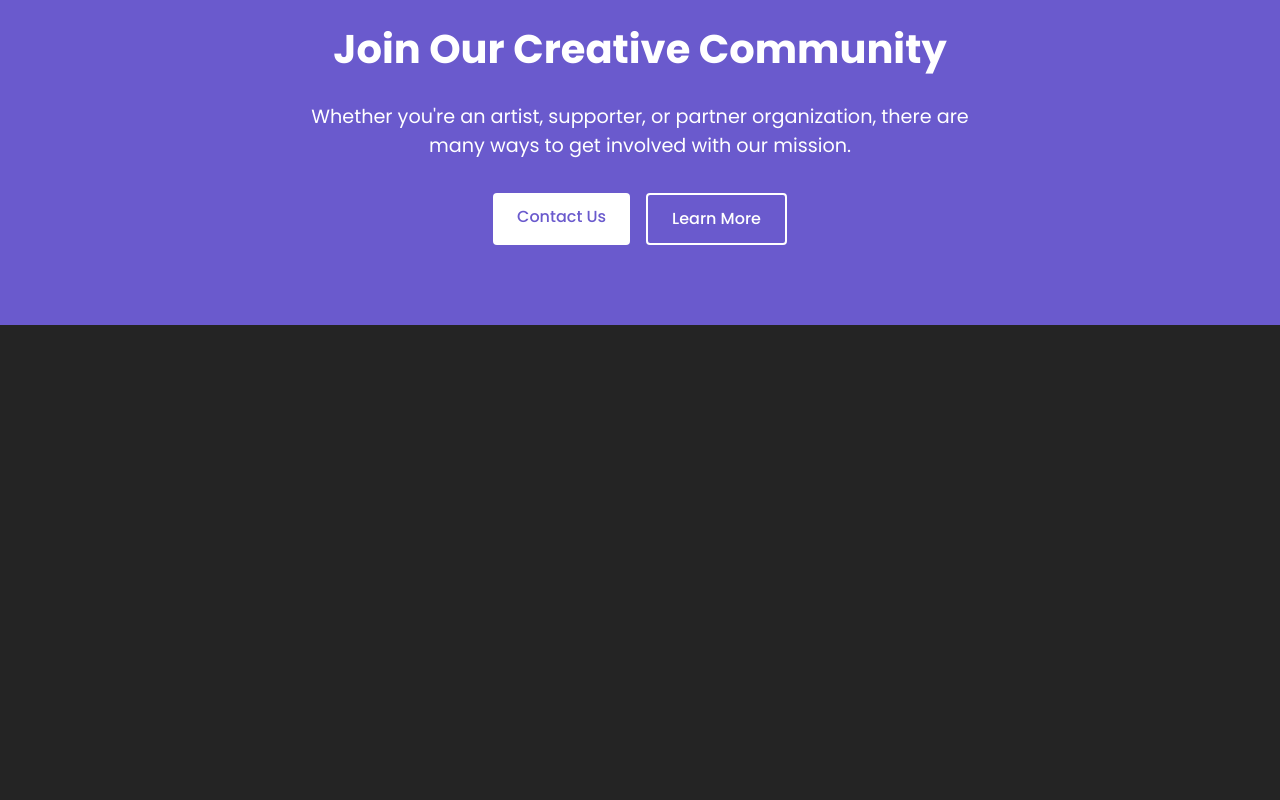
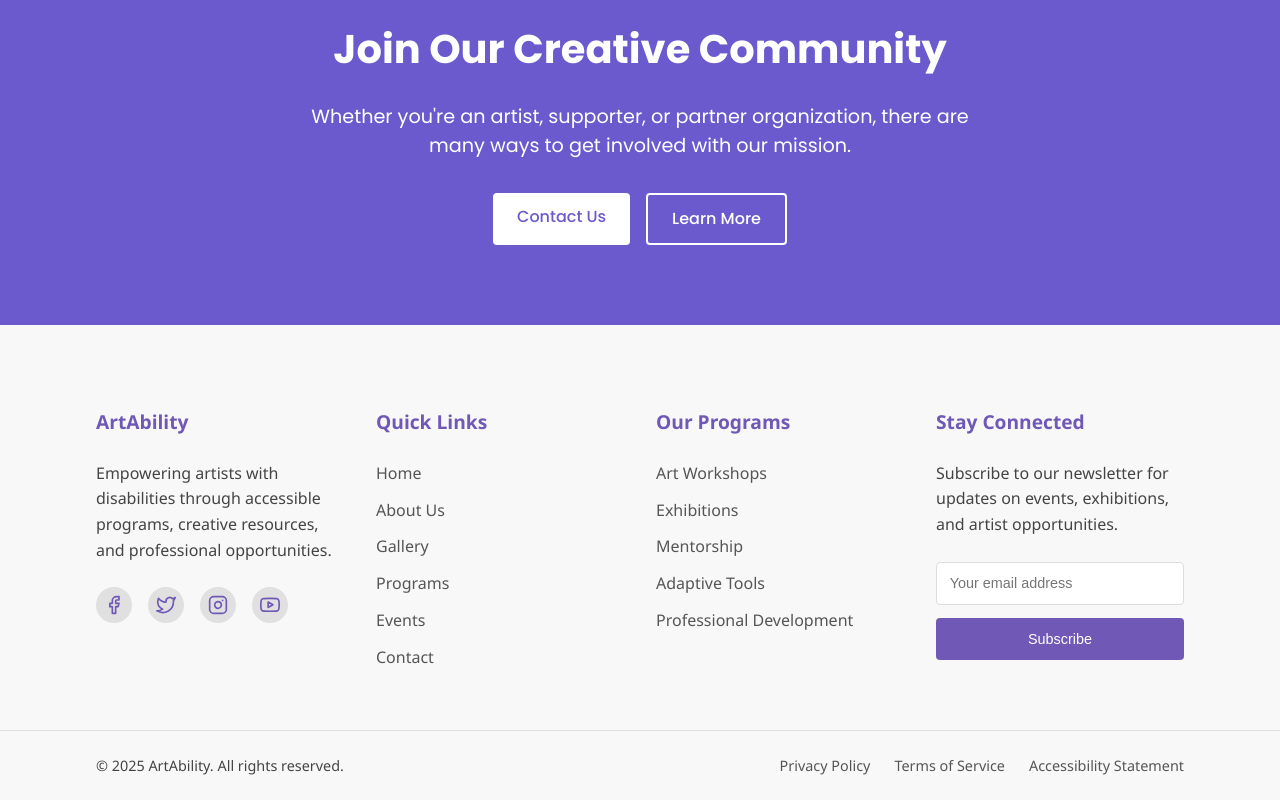
Before and after one commit to Bonaeineza31/Identity, a React (Vite) app in the folder identity/: page / in a window 1280 px wide. Shown: the part 3834-4634 px from the top of the page. Before the commit the page ends 4159 px from the top, so only its background shows below. Built offline with nearby package versions, Linux system fonts and the light colour scheme.

Commit message:
added the footer to app

```diff
--- a/identity/src/App.jsx
+++ b/identity/src/App.jsx
@@ -2,7 +2,7 @@ import { useState } from 'react'
 import React from 'react';
 import { BrowserRouter as Router, Routes, Route } from 'react-router-dom';
 import Navbar from '../components/Navbar';
-// import Footer from './components/Footer';
+import Footer from '../components/Footer';
 import Home from '../components/Home';
 import About from '../components/About';
 import Gallery from '../components/Gallery';
@@ -24,7 +24,7 @@ function App() {
             <Route path="/contact" element={<Contact />} /> */}
           </Routes>
         </main>
-        {/* <Footer /> */}
+        <Footer />
       </div>
     </Router>
   );
```
